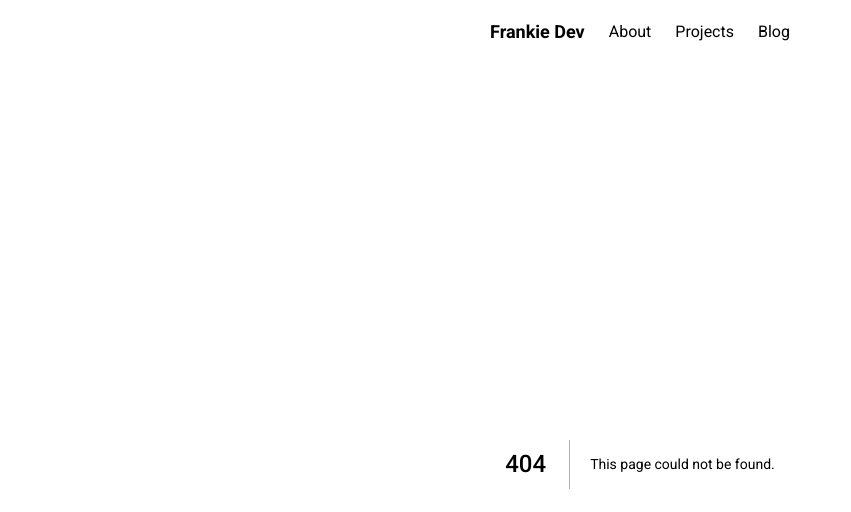
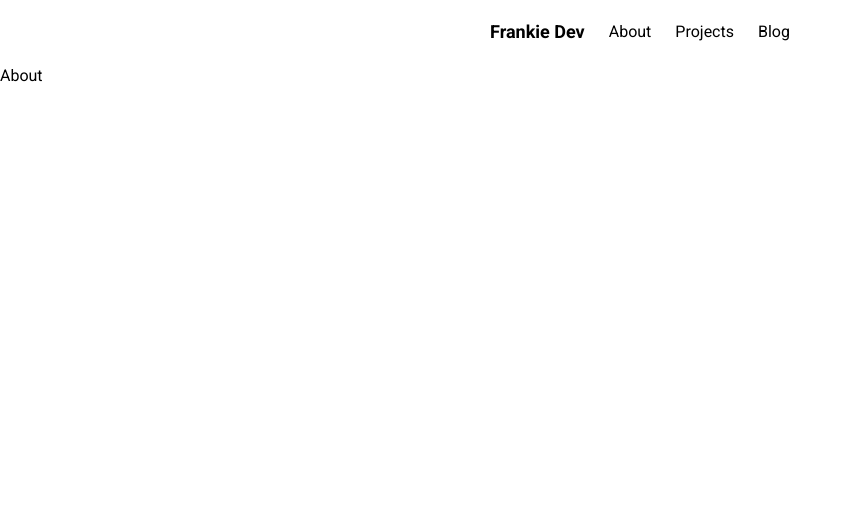
Before and after one commit to fsyncdrv/francescadriver.github.io, a Next.js app: page /about in a window 1280 px wide. Before the commit this address had no page. Shown: the top 512 px of the page, without its empty margins (0-851 px from the left). Built offline with nearby package versions, Linux system fonts and the light colour scheme.

Commit message:
setup routes

```diff
--- /dev/null
+++ b/app/about/page.tsx
@@ -0,0 +1,7 @@
+import React from 'react'
+
+export default function Page() {
+  return (
+    <>About</>
+  )
+}
--- /dev/null
+++ b/app/blog/page.tsx
@@ -0,0 +1,7 @@
+import React from 'react'
+
+export default function Page() {
+  return (
+    <>Blog</>
+  )
+}
--- /dev/null
+++ b/app/projects/page.tsx
@@ -0,0 +1,7 @@
+import React from 'react'
+
+export default function Page() {
+  return (
+    <>Projects</>
+  )
+}
--- a/components/header.tsx
+++ b/components/header.tsx
@@ -1,18 +1,19 @@
 "use client"
 
-import React from 'react'
+import React from 'react';
+import Link from 'next/link';
 
 const header = () => {
   return (
     <div className='max-w-5xl mx-auto top-0 sticky'>
       <div className='flex items-center justify-center h-16'>
         <header className='flex items-center gap-6'>
-          <a href="#" className="font-bold text-lg hover:text-sky-500">Frankie Dev</a>
+          <Link href="/" className="font-bold text-lg hover:text-sky-500">Frankie Dev</Link>
           <nav>
             <ul className='flex justify-center gap-6'>
-              <li><a href="#" className='hover:underline decoration-sky-500 decoration-4'>About</a></li>
-              <li><a href="#" className='hover:underline decoration-sky-500 decoration-4'>Projects</a></li>
-              <li><a href="#" className='hover:underline decoration-sky-500 decoration-4'>Blog</a></li>
+              <li><Link href="/about" className='hover:underline decoration-sky-500 decoration-4'>About</Link></li>
+              <li><Link href="/projects" className='hover:underline decoration-sky-500 decoration-4'>Projects</Link></li>
+              <li><Link href="/blog" className='hover:underline decoration-sky-500 decoration-4'>Blog</Link></li>
             </ul>
           </nav>
         </header>
```
